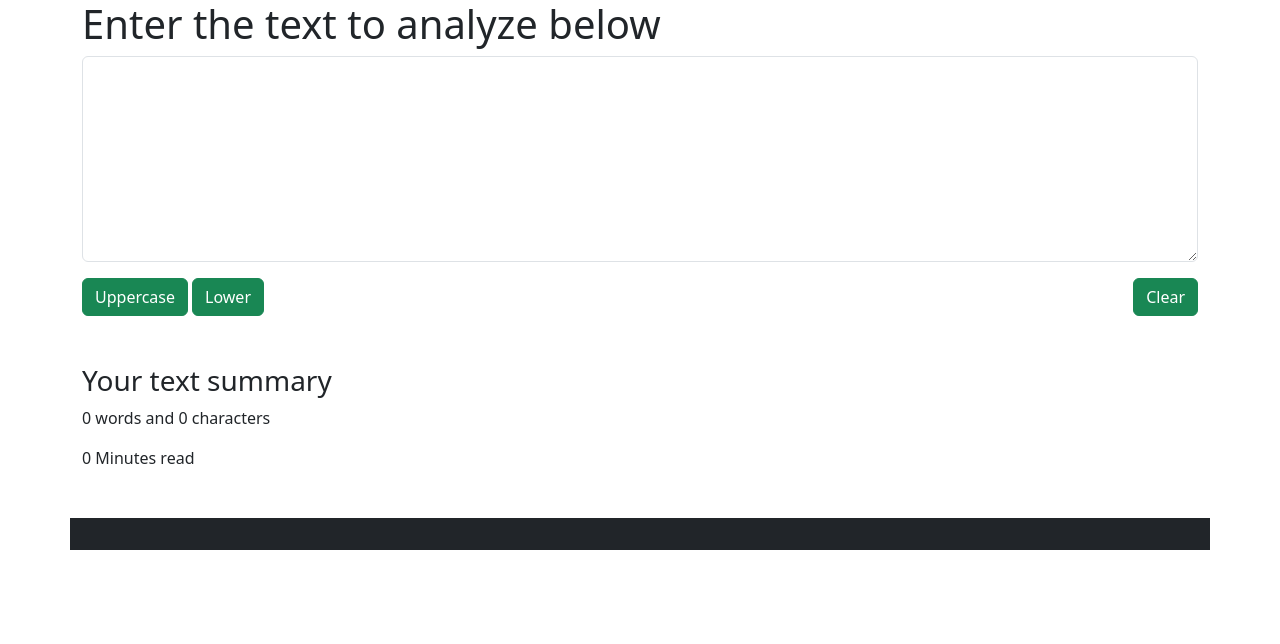
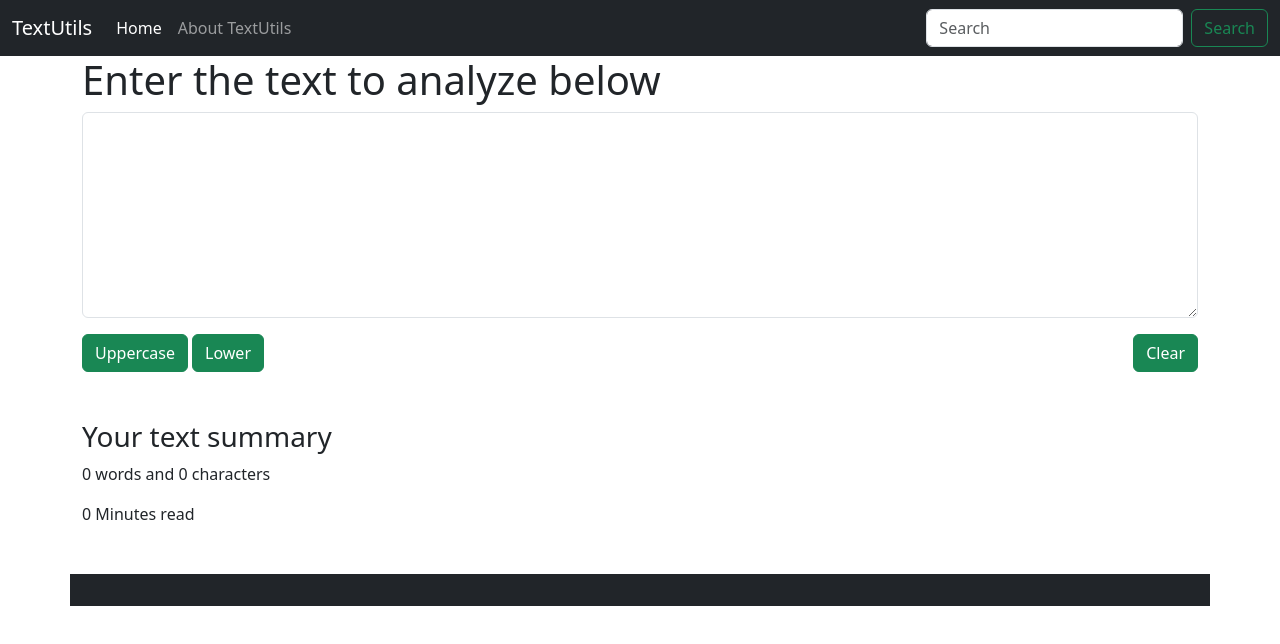
Before and after one commit to subhadeep-123/TextUtils, a React (Create React App) app: page / in a window 1280 px wide. Shown: the top 644 px of the page. Built offline with nearby package versions, Linux system fonts and the light colour scheme.

Commit message:
Add react router

```diff
--- a/src/App.js
+++ b/src/App.js
@@ -8,11 +8,9 @@ import NoPage from "./components/NoPage";
 function App() {
   return (
     <BrowserRouter>
+      <div>
+        <Navbar title="TextUtils" aboutText="About TextUtils" />
         <Routes>
-        <Route
-          path="/"
-          element={<Navbar title="TextUtils" aboutText="About TextUtils" />}
-        />
           <Route
             index
             element={<TextForm heading="Enter the text to analyze below" />}
@@ -20,6 +18,7 @@ function App() {
           <Route path="about" element={<About />} />
           <Route path="*" element={<NoPage />} />
         </Routes>
+      </div>
     </BrowserRouter>
   );
 }
```
Lines whose indentation alone changed are shown as unchanged.
